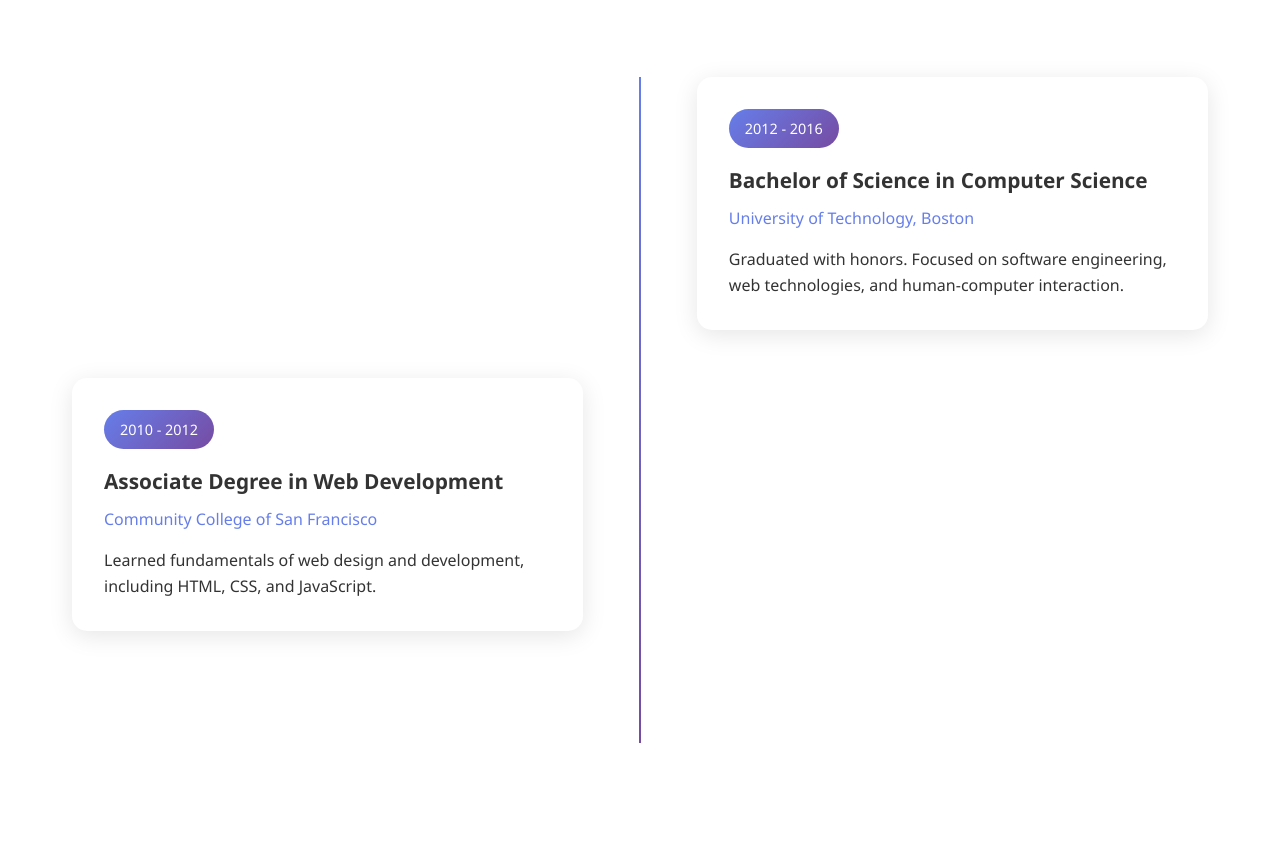
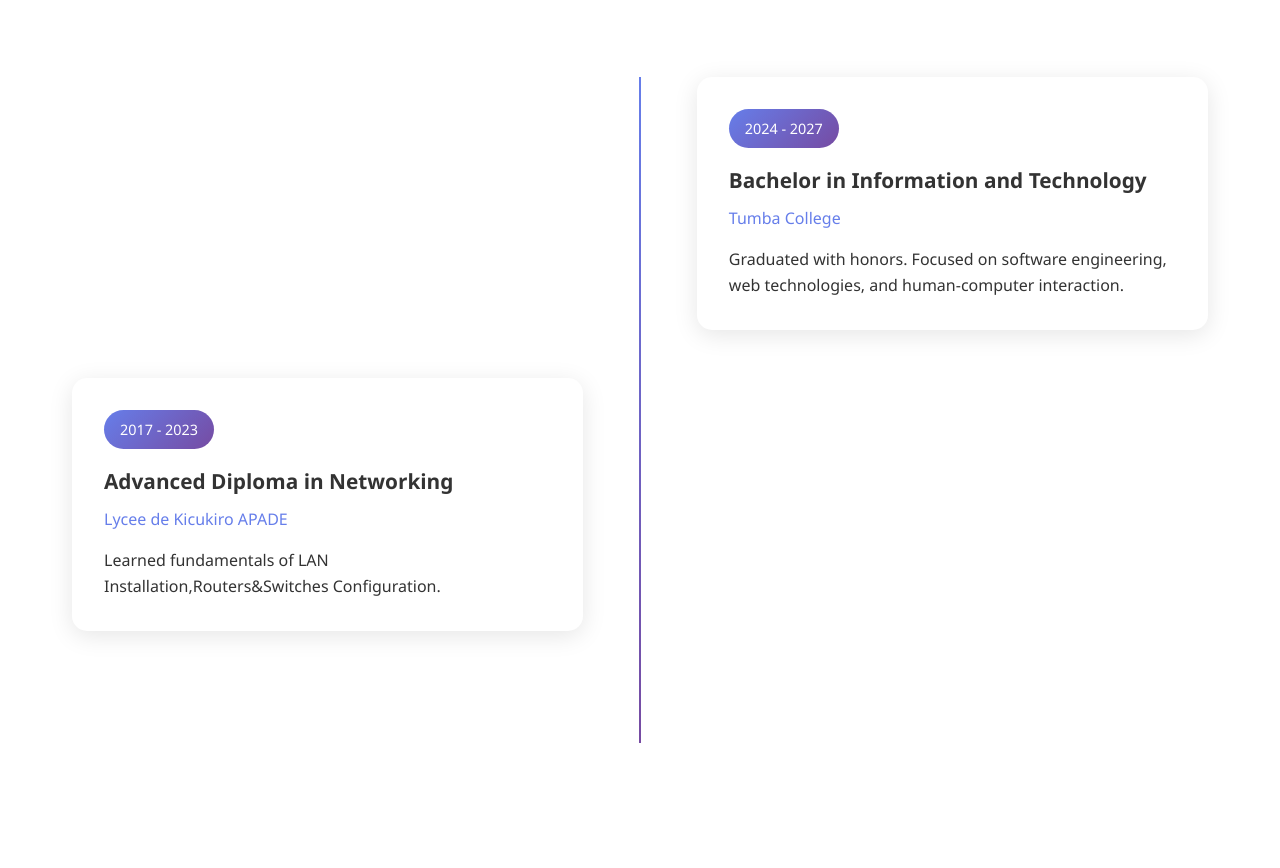
Before and after one commit to kevine-umukundwa/Kevine-CV, a plain HTML site: page index.html in a window 1280 px wide. Shown: the part 2723-3591 px from the top of the page. Drawn offline with Linux system fonts and the light colour scheme.

Commit message:
Modified

```diff
--- a/index.html
+++ b/index.html
@@ -107,18 +107,18 @@
         <div class="timeline">
             <div class="timeline-item">
                 <div class="timeline-content">
-                    <span class="timeline-date">2012 - 2016</span>
-                    <h3 class="timeline-title">Bachelor of Science in Computer Science</h3>
-                    <div class="timeline-company">University of Technology, Boston</div>
+                    <span class="timeline-date">2024 - 2027</span>
+                    <h3 class="timeline-title">Bachelor in Information and Technology</h3>
+                    <div class="timeline-company">Tumba College</div>
                     <p>Graduated with honors. Focused on software engineering, web technologies, and human-computer interaction.</p>
                 </div>
             </div>
             <div class="timeline-item">
                 <div class="timeline-content">
-                    <span class="timeline-date">2010 - 2012</span>
-                    <h3 class="timeline-title">Associate Degree in Web Development</h3>
-                    <div class="timeline-company">Community College of San Francisco</div>
-                    <p>Learned fundamentals of web design and development, including HTML, CSS, and JavaScript.</p>
+                    <span class="timeline-date">2017 - 2023</span>
+                    <h3 class="timeline-title">Advanced Diploma in Networking</h3>
+                    <div class="timeline-company">Lycee de Kicukiro APADE</div>
+                    <p>Learned fundamentals of LAN Installation,Routers&Switches Configuration.</p>
                 </div>
             </div>
         </div>
```
